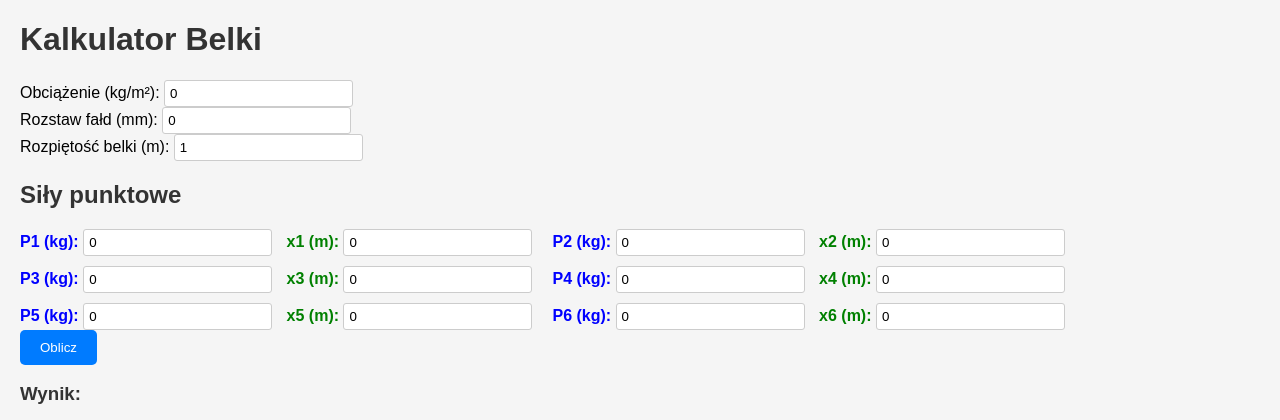
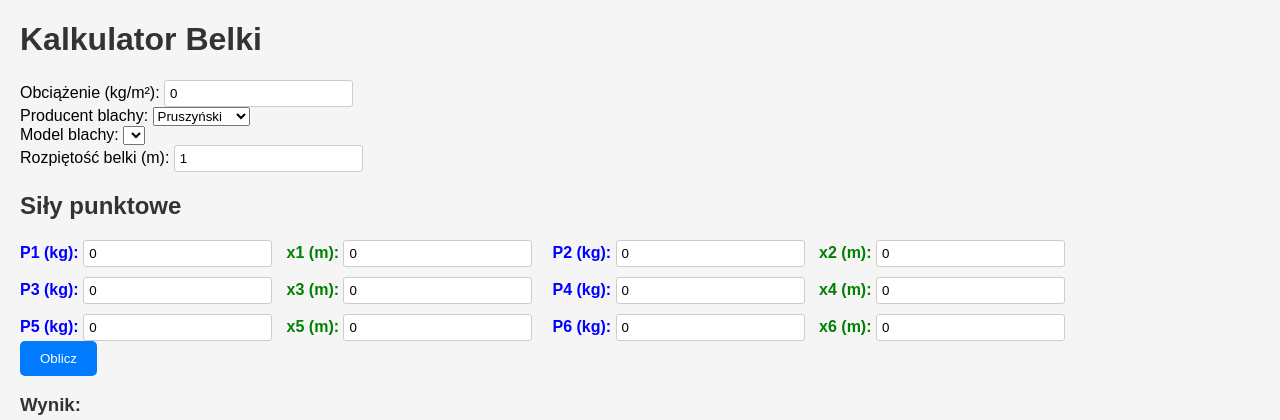
Before and after one commit to Szejmous/Blachy_podwieszenia, a Flask app: page / in a window 1280 px wide. Shown: the top 420 px of the page. Run offline with Flask 3, Linux system fonts and the light colour scheme; lists and menus that the app fills with data are empty.

Commit message:
Update index.html

```diff
--- a/templates/index.html
+++ b/templates/index.html
@@ -12,7 +12,18 @@
 
     <div>
         <label>Obciążenie (kg/m²): <input id="load_kg_m2" type="number" value="0"></label><br>
-        <label>Rozstaw fałd (mm): <input id="spacing_mm" type="number" value="0"></label><br>
+        <label>Producent blachy:
+            <select id="producent" onchange="updateBlachy()">
+                {% for producent in producenci %}
+                    <option value="{{ producent }}">{{ producent }}</option>
+                {% endfor %}
+            </select>
+        </label><br>
+        <label>Model blachy:
+            <select id="blacha">
+                <!-- Opcje zostaną wypełnione przez JavaScript -->
+            </select>
+        </label><br>
         <label>Rozpiętość belki (m): <input id="beam_span" type="number" value="1"></label>
     </div>
 
```
